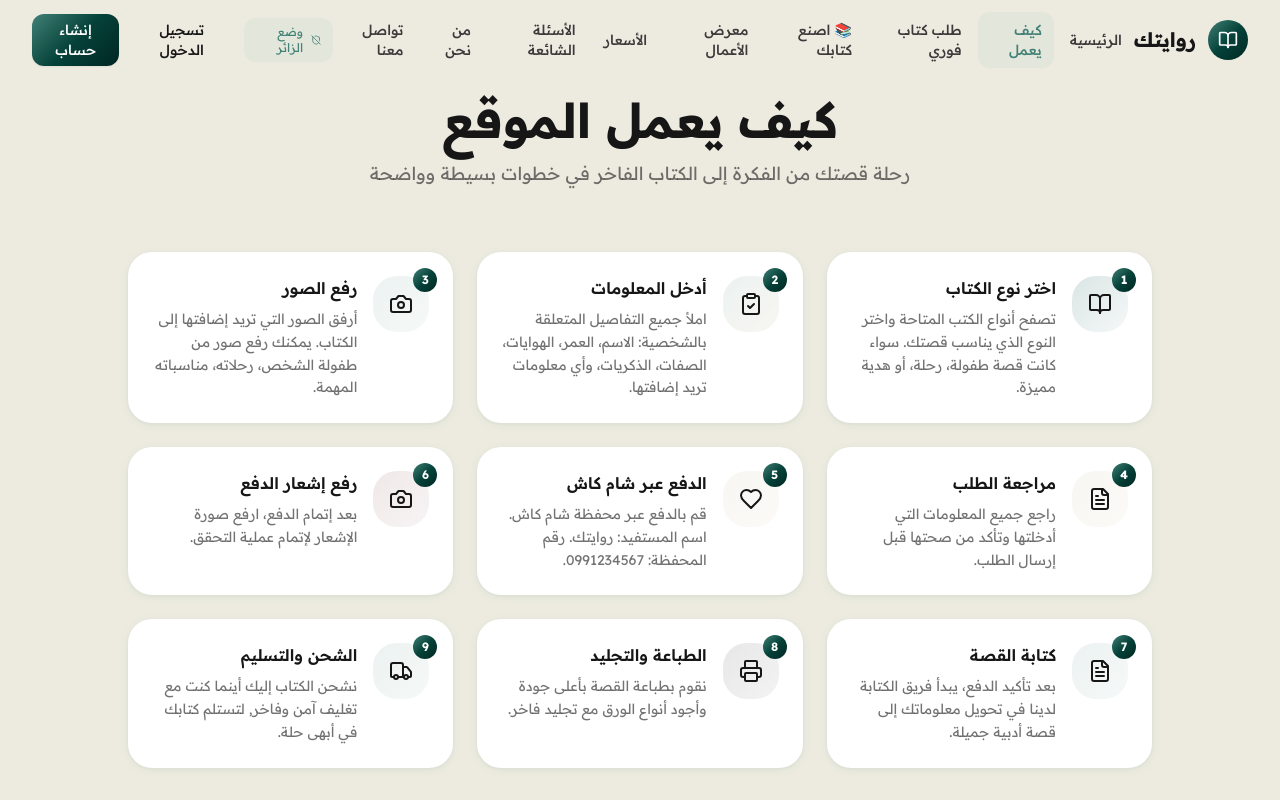
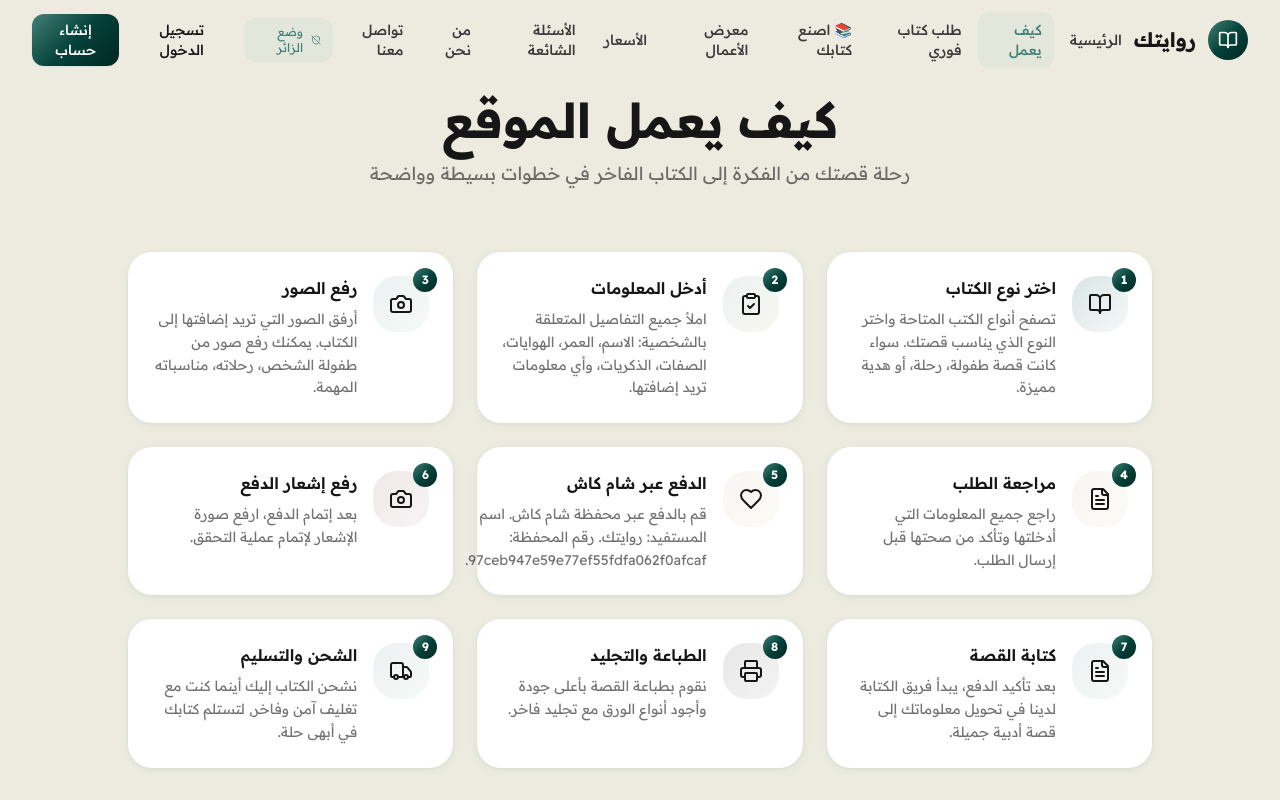
Before and after one commit to kalsalh23/rewaytik, a React (Vite) app: page /how-it-works in a window 1280 px wide. Shown: the top 800 px of the page. Built offline with nearby package versions, Linux system fonts and the light colour scheme.

Commit message:
تحديث رقم المحفظة وإضافة باركود شام كاش

```diff
--- a/package.json
+++ b/package.json
@@ -35,6 +35,7 @@
     "@vitejs/plugin-react": "^4.5.0",
     "autoprefixer": "^10.4.20",
     "postcss": "^8.5.3",
+    "qrcode": "^1.5.4",
     "tailwindcss": "^3.4.17",
     "typescript": "^5.8.3",
     "vite": "^6.3.0"
--- a/src/pages/HowItWorks.tsx
+++ b/src/pages/HowItWorks.tsx
@@ -31,7 +31,7 @@
   {
     icon: Heart,
     title: 'الدفع عبر شام كاش',
-    desc: 'قم بالدفع عبر محفظة شام كاش. اسم المستفيد: روايتك. رقم المحفظة: 0991234567.',
+    desc: 'قم بالدفع عبر محفظة شام كاش. اسم المستفيد: روايتك. رقم المحفظة: 97ceb947e59e77ef55fdfa062f0afcaf.',
     color: 'from-accent/10 to-accent/5',
   },
   {
--- a/src/pages/ManuscriptPayment.tsx
+++ b/src/pages/ManuscriptPayment.tsx
@@ -10,7 +10,7 @@
 
 const shamCashInfo = {
   beneficiary: 'روايتك',
-  walletNumber: '0991234567',
+  walletNumber: '97ceb947e59e77ef55fdfa062f0afcaf',
 }
 
 export default function ManuscriptPayment() {
@@ -153,25 +153,8 @@
               </div>
 
               <div className="flex items-center justify-center py-4">
-                <div className="w-48 h-48 bg-white rounded-xl flex items-center justify-center shadow-sm border border-border">
-                  <div className="text-center">
-                    <div className="w-32 h-32 mx-auto bg-gradient-to-br from-primary/20 to-accent/20 rounded-lg flex items-center justify-center">
-                      <div className="text-center">
-                        <span className="text-3xl font-bold tracking-widest text-primary" style={{ fontFamily: 'monospace' }}>
-                          {shamCashInfo.walletNumber.slice(0, 4)}
-                        </span>
-                        <div className="w-24 h-24 mx-auto mt-2 border-2 border-primary/20 rounded-lg flex items-center justify-center">
-                          <div className="w-20 h-20 bg-primary/10 rounded" style={{
-                            background: `repeating-linear-gradient(45deg, transparent, transparent 2px, rgba(59,130,246,0.1) 2px, rgba(59,130,246,0.1) 4px)`
-                          }}>
-                            <div className="w-full h-full flex items-center justify-center">
-                              <Wallet className="w-10 h-10 text-primary/40" />
-                            </div>
-                          </div>
-                        </div>
-                      </div>
-                    </div>
-                  </div>
+                <div className="w-48 h-48 bg-white rounded-xl flex items-center justify-center shadow-sm border border-border overflow-hidden">
+                  <img src="/images/shamcash-qr.png" alt="QR Code شام كاش" className="w-full h-full object-contain p-2" />
                 </div>
               </div>
 
--- a/src/pages/Payment.tsx
+++ b/src/pages/Payment.tsx
@@ -10,7 +10,7 @@
 
 const shamCashInfo = {
   beneficiary: 'روايتك',
-  walletNumber: '0991234567',
+  walletNumber: '97ceb947e59e77ef55fdfa062f0afcaf',
 }
 
 export default function Payment() {
--- a/src/pages/admin/Settings.tsx
+++ b/src/pages/admin/Settings.tsx
@@ -14,7 +14,7 @@
     email: 'info@riwayatek.com',
     phone: '+966 55 123 4567',
     address: 'حماه، الجمهورية العربية السورية',
-    shamCashWallet: '0991234567',
+    shamCashWallet: '97ceb947e59e77ef55fdfa062f0afcaf',
     shamCashBeneficiary: 'روايتك',
     shippingCost: 'مجاني',
   })
```
Also changed, not shown: public/images/shamcash-qr.png (added), 1 other file (tests, documents, lock files or other folders).
